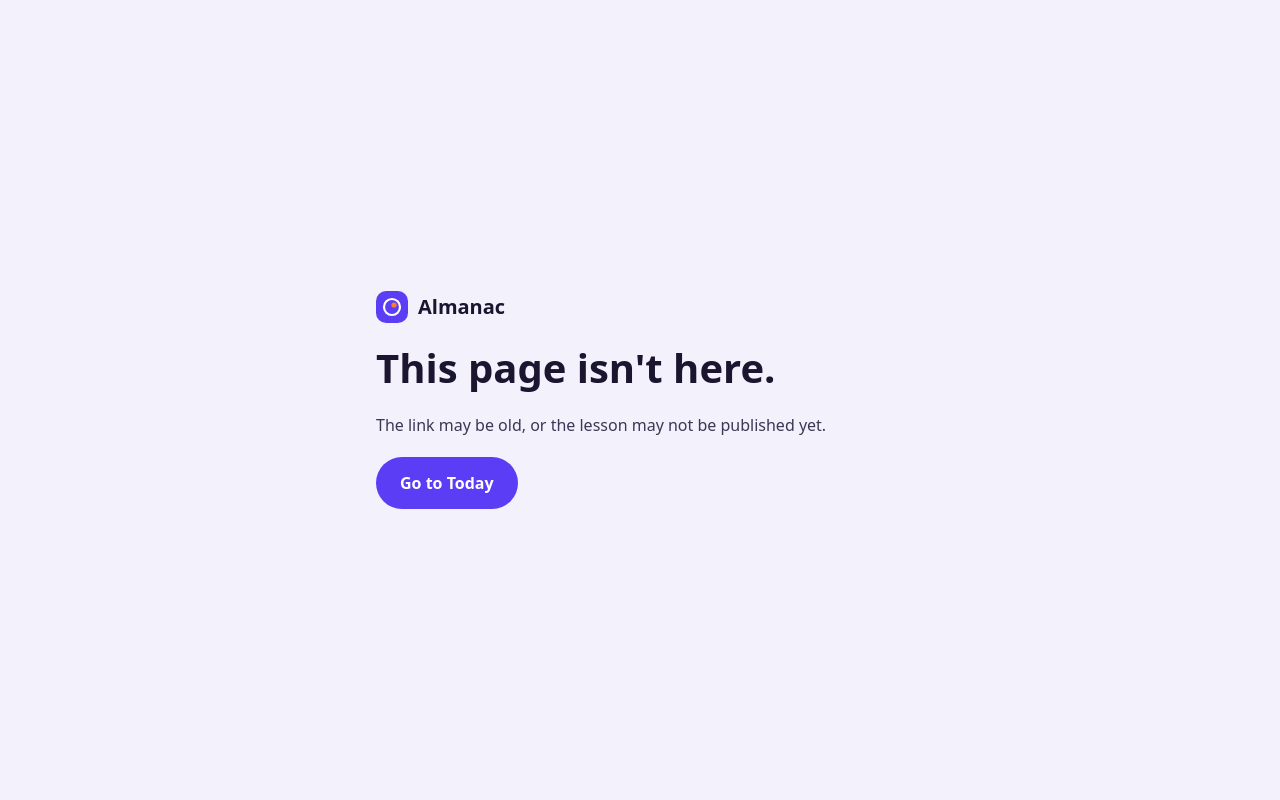
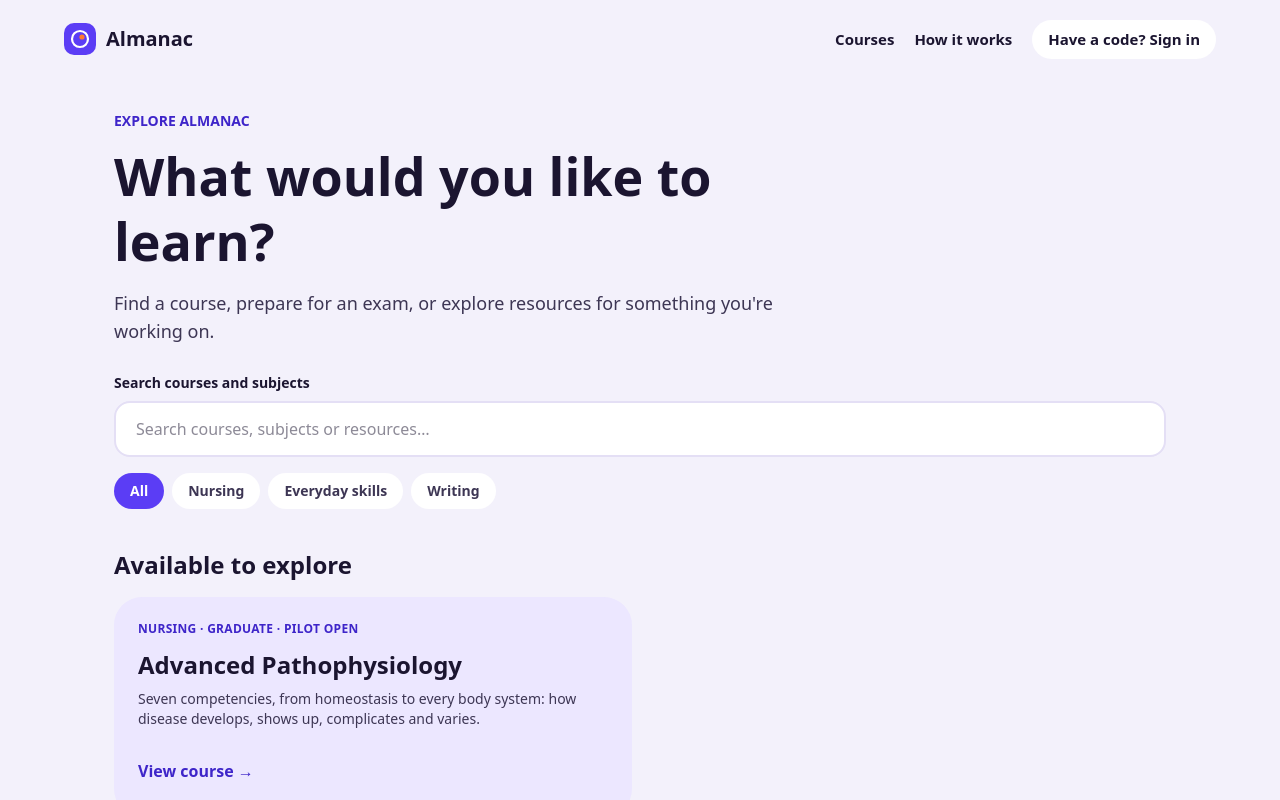
Before and after one commit to StudyMate-N/almanac, a Next.js app: page /courses in a window 1280 px wide. Before the commit this address had no page. Shown: the top 800 px of the page. Built offline with nearby package versions, Linux system fonts and the light colour scheme.

Commit message:
Create courses and resources catalog page

```diff
--- /dev/null
+++ b/src/app/courses/page.tsx
@@ -0,0 +1,28 @@
+import type { Metadata } from "next";
+import { SiteHeader, SiteFooter } from "@/components/site/chrome";
+import { CourseCatalog } from "@/components/site/course-catalog";
+import { courses } from "@/content/course";
+
+export const metadata: Metadata = {
+  title: "Courses & Resources",
+  description: "Explore Almanac learning courses and request study resources prepared around your goals.",
+};
+
+export default function CoursesPage() {
+  return (
+    <div className="min-h-screen bg-ground text-ink">
+      <SiteHeader />
+      <main className="mx-auto max-w-[1100px] px-4 pb-24 pt-8 sm:px-6">
+        <p className="text-sm font-semibold text-violet-700">EXPLORE ALMANAC</p>
+        <h1 className="mt-3 max-w-3xl font-display text-[40px] font-semibold leading-tight sm:text-[52px]">
+          What would you like to learn?
+        </h1>
+        <p className="mt-4 max-w-2xl text-lg text-ink-body">
+          Find a course, prepare for an exam, or explore resources for something you're working on.
+        </p>
+        <CourseCatalog courses={courses} />
+      </main>
+      <SiteFooter />
+    </div>
+  );
+}
```
